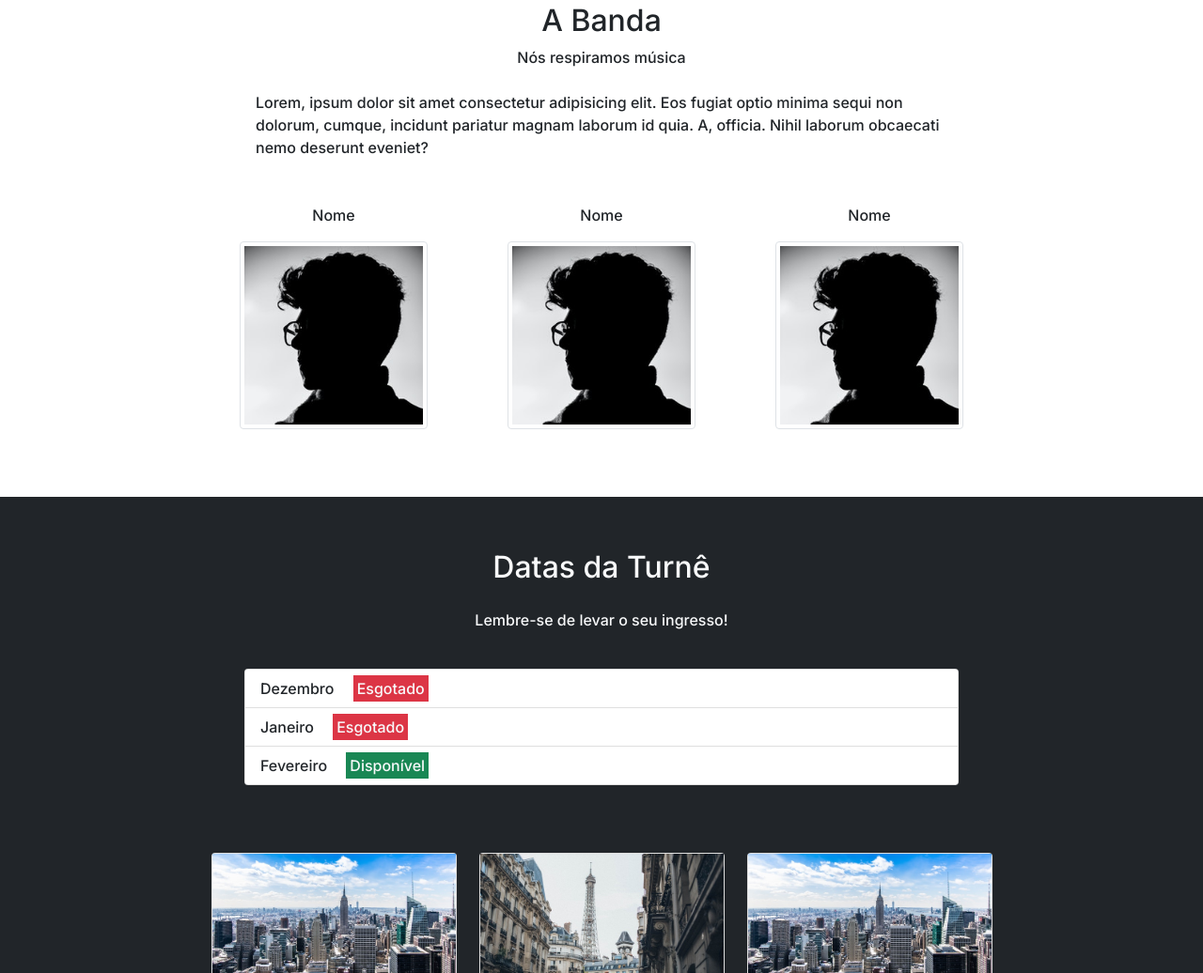
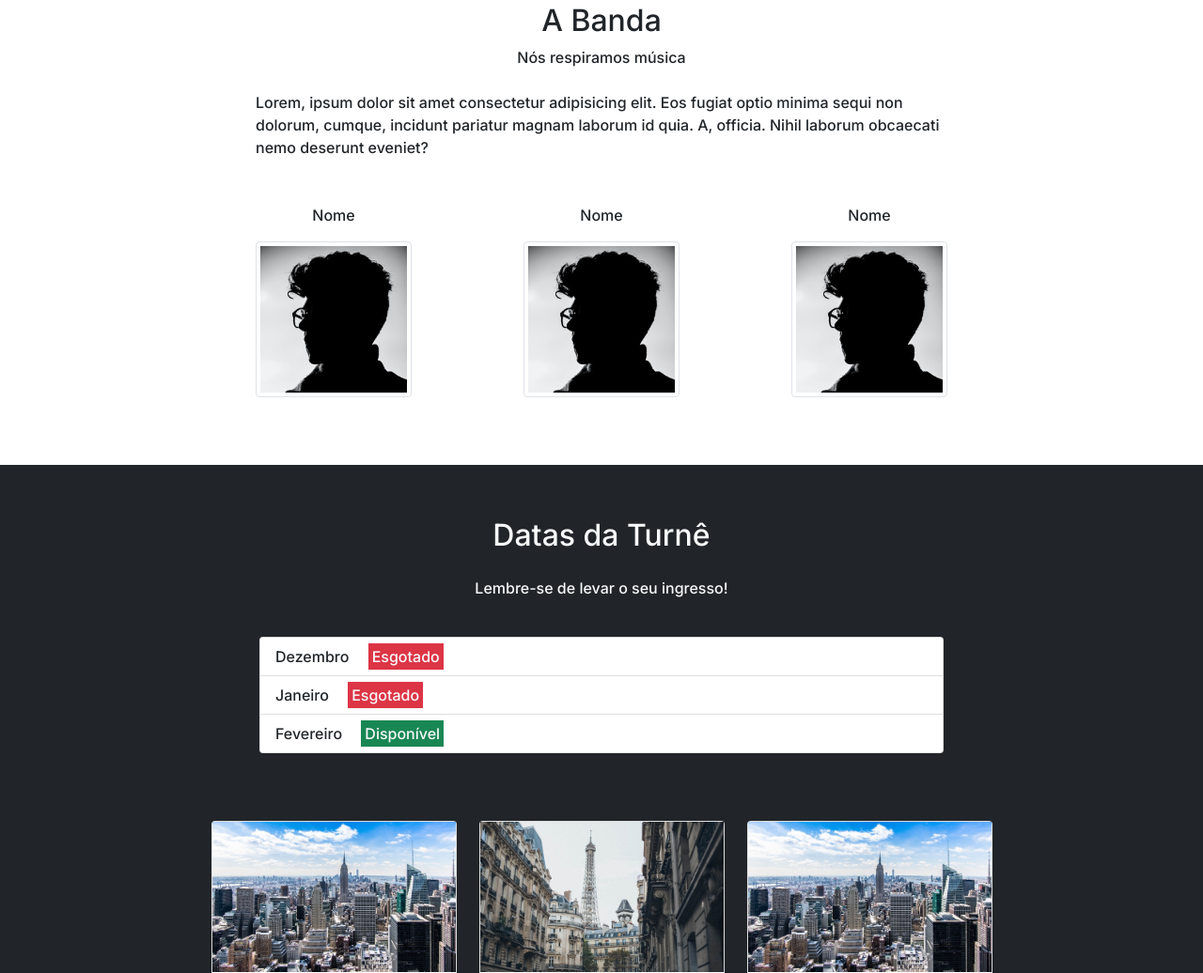
Before and after one commit to William-AViana/bootstrap, a plain HTML site: page index.html in a window 1280 px wide. Shown: the part 691-1727 px from the top of the page at 94% size. Drawn offline with Linux system fonts and the light colour scheme.

Commit message:
adjusting details layout

```diff
--- a/index.html
+++ b/index.html
@@ -57,25 +57,23 @@
       </div>
 
       <div class="row justify-content-md-center">
-        <div class="col-12 col-md-3">
-          <div class="row justify-content-center">
+        <div class="col-12 col-md-8">
+          <div class="row justify-content-between">
+            <div class="col-12  col-md-3">
               <p class="text-center p-0">Nome</p>
               <img src="./assets/img/perfil.jpg" alt="imagem de perfil dos integrantes da banda"
-              class="img-thumbnail p-1 mb-4 img-band-card">
-          </div>
+                class="img-thumbnail mb-4 mx-auto d-block img-band-card">
             </div>
             <div class="col-12 col-md-3">
-          <div class="row justify-content-center">
               <p class="text-center p-0">Nome</p>
               <img src="./assets/img/perfil.jpg" alt="imagem de perfil dos integrantes da banda"
-              class="img-thumbnail p-1 mb-4 img-band-card">
-          </div>
+                class="img-thumbnail mb-4 mx-auto d-block img-band-card">
             </div>
             <div class="col-12 col-md-3">
-          <div class="row justify-content-center">
               <p class="text-center p-0">Nome</p>
               <img src="./assets/img/perfil.jpg" alt="imagem de perfil dos integrantes da banda"
-              class="img-thumbnail p-1 mb-4 img-band-card">
+                class="img-thumbnail mb-4 mx-auto d-block img-band-card">
+            </div>
           </div>
         </div>
       </div>
@@ -93,7 +91,7 @@
 
       <div class="row justify-content-center">
         <div class="col-12 col-md-8 p-0">
-          <div class="card mx-3 mx-md-0">
+          <div class="card mx-3">
             <ul class="list-group list-group-flush">
               <li class="list-group-item">Dezembro <span class="bg-danger p-1 ms-3 text-light">Esgotado</span></li>
               <li class="list-group-item">Janeiro <span class="bg-danger p-1 ms-3 text-light">Esgotado</span></li>
```
Lines whose indentation alone changed are shown as unchanged.
